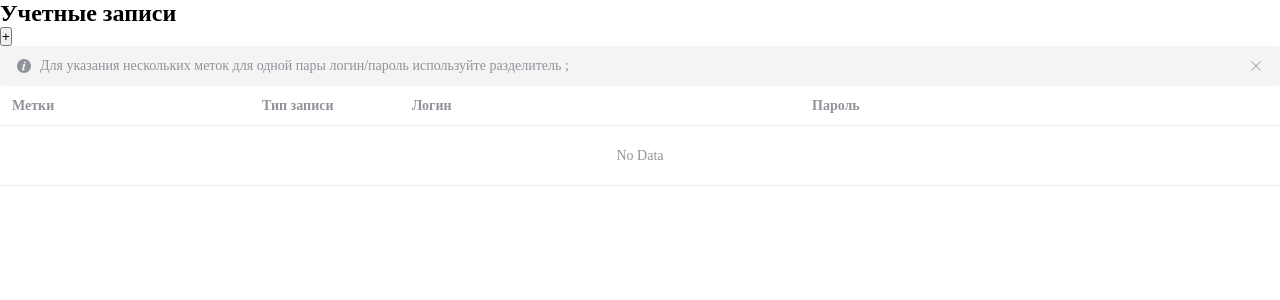
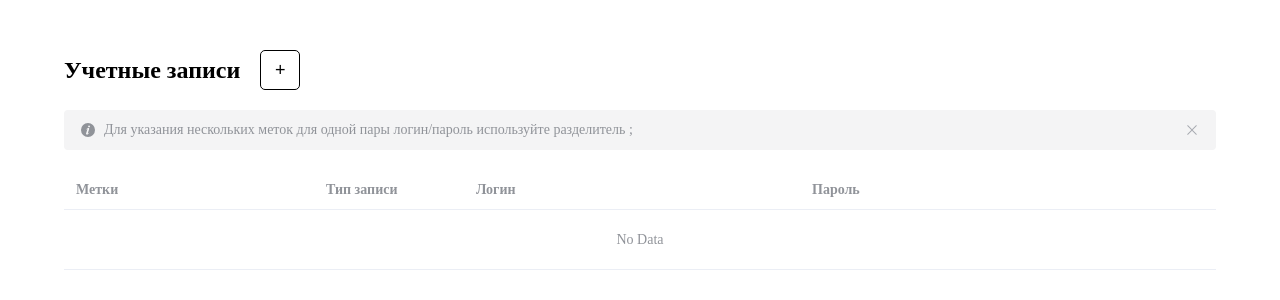
Before and after one commit to javascriptninjazxc/saa-soft-test, a Vue app: page / in a window 1280 px wide. Shown: the top 300 px of the page. Built offline with nearby package versions, Linux system fonts and the light colour scheme.

Commit message:
add: add account, fix blur, check empty

```diff
--- a/package.json
+++ b/package.json
@@ -13,6 +13,7 @@
     "lodash.clonedeep": "^4.5.0",
     "pinia": "^3.0.2",
     "sass": "^1.87.0",
+    "uuid": "^11.1.0",
     "vue": "^3.5.13"
   },
   "devDependencies": {
--- a/src/components/AccountForm.vue
+++ b/src/components/AccountForm.vue
@@ -1,20 +1,12 @@
 <template>
   <div class="account-form">
-    <div class="account-form-header">
-        <h2 class="account-form-header__title">
-          Учетные записи
-        </h2>
-
-        <button class="account-form-header__btn">
-          +
-        </button>
-      </div>
+    <AccountFormHeader @on-add-account="onCreateAccount" />
 
     <el-alert
           title="Для указания нескольких меток для одной пары логин/пароль используйте разделитель ;"
           type="info"
           show-icon
-          class="mb-4"
+          class="account-form__alert"
       />
 
     <el-table :data="localAccounts" style="width: 100%">
@@ -87,12 +79,13 @@
 
 <script setup lang="ts">
 import {useAccountStore} from "../store/account/account.store.ts";
-import {computed, onMounted, reactive, ref, toRaw, watch} from "vue";
+import {computed, nextTick, onMounted, reactive, ref, toRaw, watch} from "vue";
 import {Icon} from "@iconify/vue";
 import {AccountTypes, type IAccount, type ILabel} from "../store/account/account.types.ts";
 import cloneDeep from 'lodash.clonedeep';
-import {useLocalStorage} from "../composables/localstorage.composable.ts";
+import {useLocalStorage} from "../composables/local-storage.composable.ts";
 import {ElNotification} from 'element-plus'
+import AccountFormHeader from "./AccountFormHeader.vue";
 
 type ErrorsType = {
   login?: string;
@@ -105,6 +98,7 @@ const accountsStore = computed(() => {
 })
 
 const localAccounts = ref<IAccount[]>([]);
+const labelInputs = reactive<Record<string, string>>({});
 
 onMounted(() => {
   accountsStore.value.loadAccountsFromStorage();
@@ -122,8 +116,6 @@ watch(
     { immediate: true, deep: true }
 );
 
-const labelInputs = reactive<Record<string, string>>({});
-
 const errors = reactive<Record<string, ErrorsType>>({});
 
 const onAccountFieldChange = (account: IAccount, key: keyof IAccount) => {
@@ -135,6 +127,11 @@ const onAccountFieldChange = (account: IAccount, key: keyof IAccount) => {
   if (isAccountValid(account.id)) {
     saveAccount(account);
   }
+}
+
+const onCreateAccount = async () => {
+  accountsStore.value.addAccount();
+  await nextTick();
 }
 
 const onAccountRemove = (accountId: number) => {
@@ -166,19 +163,41 @@ const onLabelBlur = (event: Event, account: IAccount) => {
   const input = event.target as HTMLInputElement;
   const value = input.value.trim();
 
+  const storeAccount = accountsStore.value.accounts.find(storeAcc => storeAcc.id === account.id);
+
+  if(!storeAccount) return;
+
   account.labels = parseLabelToString(value);
-  onAccountFieldChange(account, 'labels');
+
+  const labelsEqual = account.labels.every(l =>
+      storeAccount.labels.some(sl => sl.text === l.text)
+  );
+
+  if(labelsEqual) return;
+
+  if (isAccountValid(account.id)) {
+    saveAccount(account);
+  }
 };
 
 const hasFieldChanged = (localAccount: IAccount, key: keyof IAccount): boolean => {
   const storeAccount = accountsStore.value.accounts.find(a => a.id === localAccount.id);
   if (!storeAccount) return true;
 
+  // Если элемент empty - тогда сообщяем, чтобы валидация с ошибками появилась;
+  const isEmpty = localAccount[key] === '' || localAccount[key]?.toString().length === 0;
+
+  if(isEmpty) return true;
+
   return localAccount[key] !== storeAccount[key];
 }
 
 const validateAccount = (account: IAccount, labelInput: string): void => {
-  const accErrors = errors[account.id] || {};
+  if (!errors[account.id]) {
+    errors[account.id] = {}
+  }
+
+  const accErrors = errors[account.id];
 
   if (!account.login?.trim()) {
     accErrors.login = 'Логин обязателен';
@@ -224,6 +243,13 @@ const parseLabelToString = (input: string): ILabel[] => {
 </script>
 
 <style lang="scss">
+.account-form {
+  width: 90%;
+  margin: 50px auto;
+  display: flex;
+  flex-direction: column;
+  gap: 20px;
+}
 .is-error .el-input__wrapper {
   border: 1px solid #f56c6c;
 }
--- /dev/null
+++ b/src/components/AccountFormHeader.vue
@@ -0,0 +1,40 @@
+<template>
+  <div class="account-form-header">
+    <h2 class="account-form-header__title">
+      Учетные записи
+    </h2>
+
+    <button @click="onClickAddAccount" class="account-form-header__btn">
+      +
+    </button>
+  </div>
+</template>
+
+<script setup lang="ts">
+const emits = defineEmits(['onAddAccount']);
+
+const onClickAddAccount = () => {
+  emits('onAddAccount');
+}
+</script>
+
+<style lang="scss" scoped>
+.account-form-header {
+  display: flex;
+  gap: 20px;
+  align-items: center;
+
+  &__btn {
+    background: transparent;
+    border: 1px solid black;
+    border-radius: 5px;
+    width: 40px;
+    font-size: 18px;
+    cursor: pointer;
+    height: 40px;
+    display: flex;
+    justify-content: center;
+    align-items: center;
+  }
+}
+</style>
--- a/src/store/account/account.store.ts
+++ b/src/store/account/account.store.ts
@@ -1,6 +1,6 @@
 import {defineStore} from "pinia";
-import type {IAccount} from "./account.types.ts";
-import {useLocalStorage} from "../../composables/localstorage.composable.ts";
+import {AccountTypes, type IAccount} from "./account.types.ts";
+import {useLocalStorage} from "../../composables/local-storage.composable.ts";
 
 interface State {
     accounts: IAccount[];
@@ -27,6 +27,15 @@ export const useAccountStore = defineStore('accounts', {
 
             this.accounts = localStorageAccounts;
         },
+        addAccount() {
+            this.accounts.push({
+                id: Math.floor(Math.random() * 1_000_000_000), // Так лучше не делать, но решил оставить раз это тестовое)
+                type: AccountTypes.Local,
+                labels: [],
+                login: '',
+                password: null,
+            })
+        },
         removeAccount(accountId: number) {
             this.accounts = this.accounts.filter(acc => acc.id !== accountId);
         }
```
Also changed, not shown: src/composables/account-validation.composable.ts (added, +84 -0 lines), src/composables/local-storage.composable.ts (renamed from src/composables/localstorage.composable.ts), 1 other file (tests, documents, lock files or other folders).
